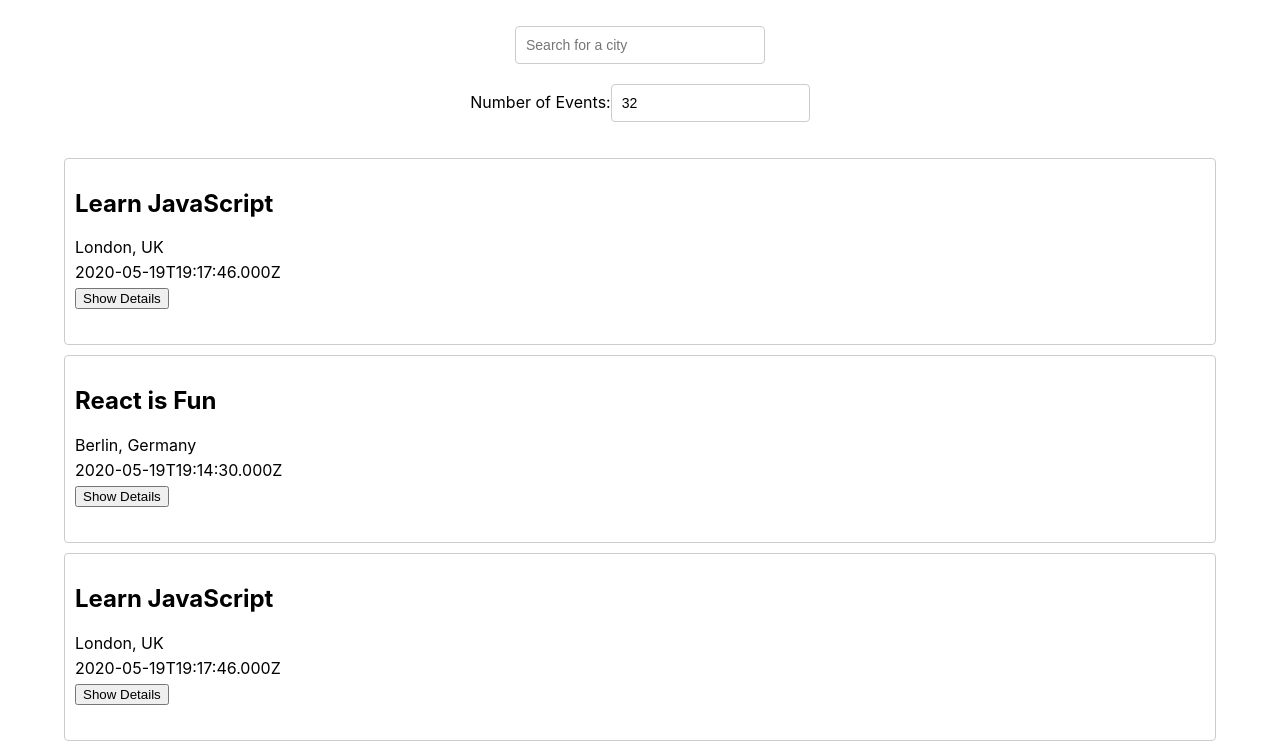
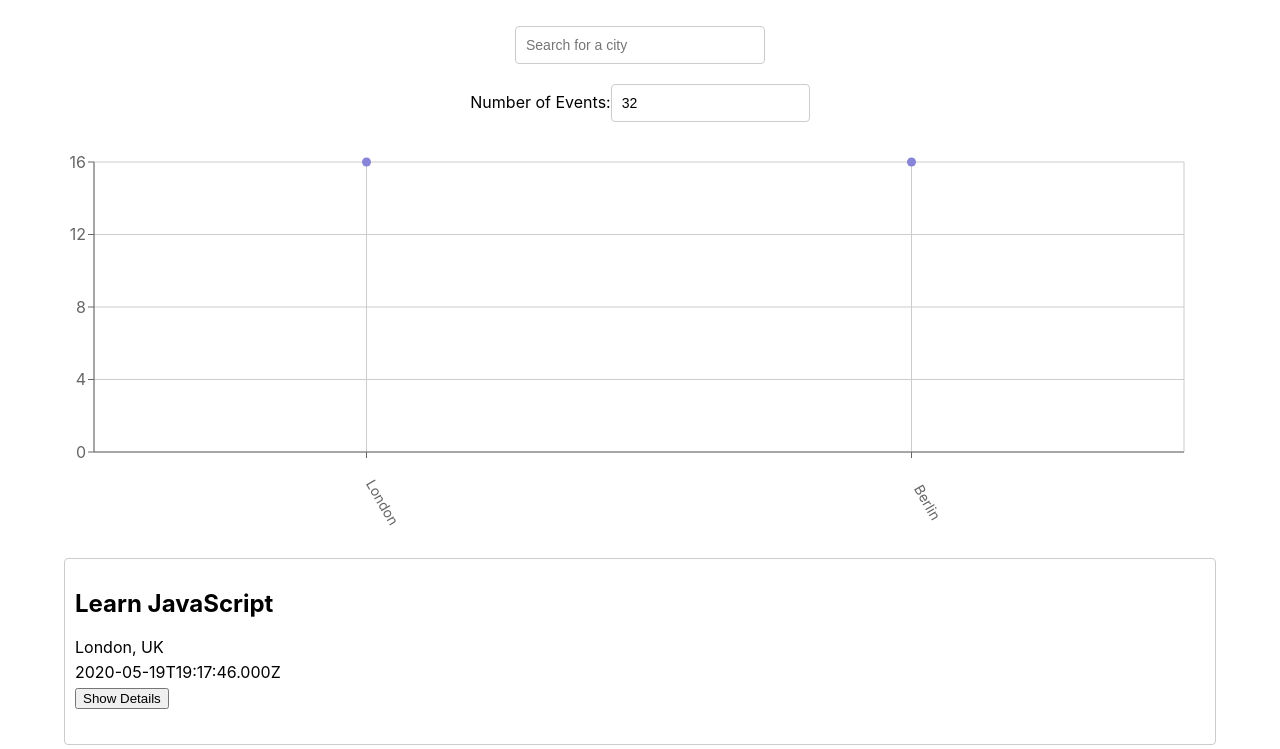
Before and after one commit to annyong1/meet-app, a React (Create React App) app: page / in a window 1280 px wide. Shown: the top 749 px of the page. Built offline with nearby package versions, Linux system fonts and the light colour scheme; what atatus-spa would draw is missing.

Commit message:
4.10.1 submit before adding more charts

```diff
--- a/package.json
+++ b/package.json
@@ -12,7 +12,7 @@
     "react": "^18.3.1",
     "react-dom": "^18.3.1",
     "react-scripts": "5.0.1",
-    "recharts": "^2.12.7",
+    "recharts": "^2.13.3",
     "web-vitals": "^2.1.4",
     "workbox-background-sync": "^6.6.0",
     "workbox-broadcast-update": "^6.6.0",
--- a/src/App.js
+++ b/src/App.js
@@ -2,6 +2,7 @@
 import EventList from "./components/EventList";
 import CitySearch from "./components/CitySearch";
 import NumberOfEvents from "./components/NumberOfEvents";
+import CityEventsChart from "./components/CityEventsChart";
 import { useEffect, useState } from "react";
 import { extractLocations, getEvents } from "./api";
 import { InfoAlert, ErrorAlert, WarningAlert} from "./components/Alert";
@@ -51,7 +52,13 @@
         setCurrentNOE={setCurrentNOE}
         setErrorAlert={setErrorAlert}
       />
-      <EventList events={events} />
+      <CityEventsChart
+        allLocations={allLocations}
+        events={events}
+      />
+      <EventList
+        events={events}
+      />
     </div>
   );
 };
--- /dev/null
+++ b/src/components/CityEventsChart.js
@@ -0,0 +1,50 @@
+import { useState, useEffect } from 'react';
+import {
+  ScatterChart,
+  Scatter,
+  XAxis, YAxis,
+  CartesianGrid,
+  Tooltip,
+  ResponsiveContainer
+} from 'recharts';
+
+const CityEventsChart = ({ allLocations, events }) => {
+
+    const [data, setData] = useState([]);
+
+    useEffect(() => {
+        setData(getData());
+    }, [`${events}`]);
+
+    const getData = () => {
+        const data = allLocations.map((location) => {
+            const count = events.filter((event) => event.location === location).length
+            const city = location.split((/, | - /))[0]
+            return { city, count };
+        })
+        return data;
+    };
+
+    return (
+        <ResponsiveContainer width="99%" height={400}>
+          <ScatterChart
+            margin={{
+              top: 20,
+              right: 20,
+              bottom: 60,
+              left: -30,
+            }}
+          >
+            <CartesianGrid />
+            <XAxis
+              type="category" dataKey="city" name="City" angle={60} interval={0} tick={{ dx: 20, dy: 40, fontSize: 14 }}
+            />
+            <YAxis type="number" dataKey="count" name="Number of events" allowDecimals={false} />
+            <Tooltip cursor={{ strokeDasharray: '3 3' }} />
+            <Scatter name="A school" data={data} fill="#8884d8" />
+          </ScatterChart>
+        </ResponsiveContainer>
+      );
+    }
+
+export default CityEventsChart;
```
Also changed, not shown: src/setupTests.js (+17 -0 lines), 1 other file (tests, documents, lock files or other folders).
